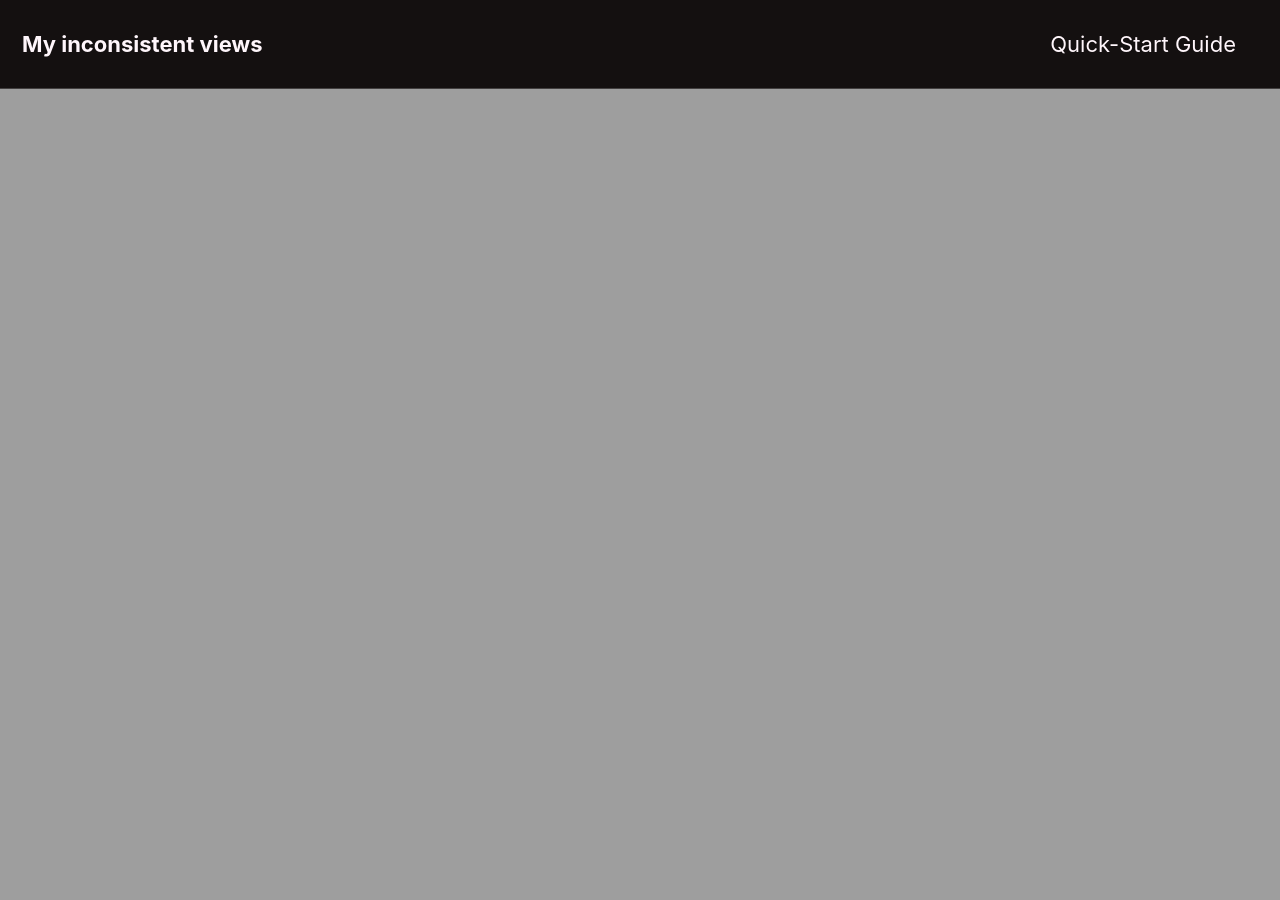
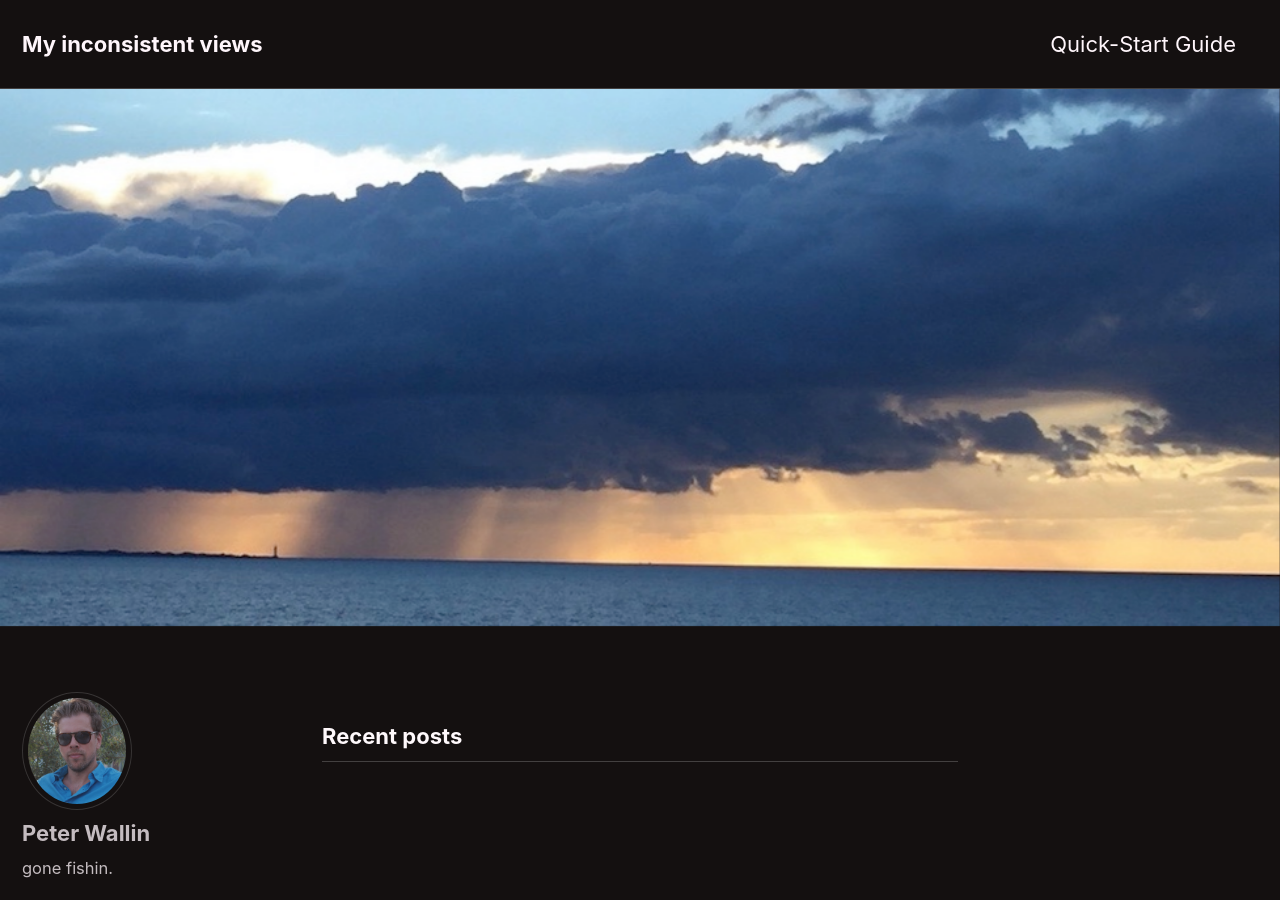
Before and after one commit to peterwallin/peterwallin.github.io, a Jekyll site: the page built from index.html, in a window 1280 px wide and 900 px high. Built offline with Jekyll 4.4.1, drawn with Linux system fonts in a browser that asks for light colours; nearby versions of some CDN libraries; the list of posts is cut into pages by our own code.

Commit message:
ny bild for bg
.

```diff
--- a/index.html
+++ b/index.html
@@ -2,5 +2,5 @@
 layout: home
 author_profile: true
 header:
- image: "/assets/img/testbg.jpg =800x600"
+ image: "/assets/img/testbg.jpg"
 ---
```
Also changed, not shown: assets/img/testbg.jpg, 2 other files.
